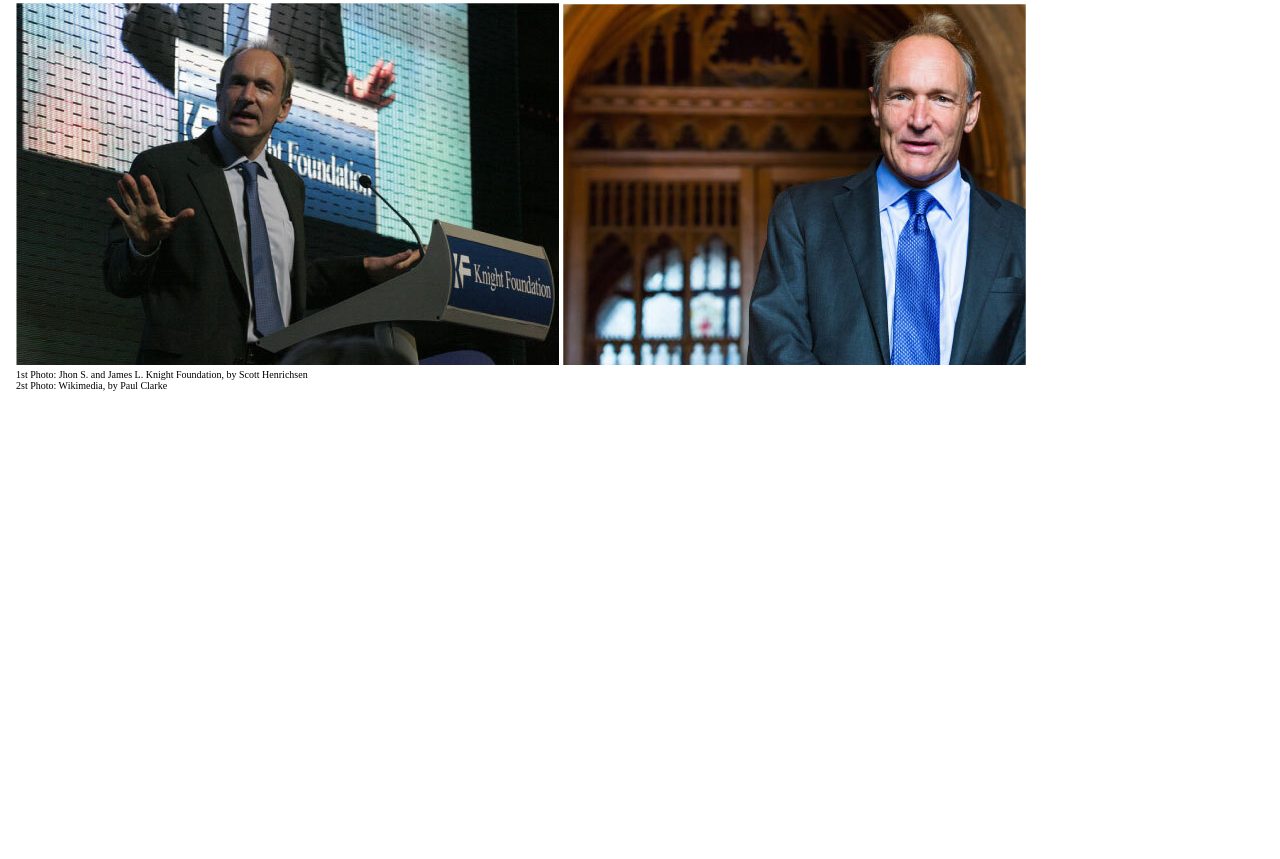
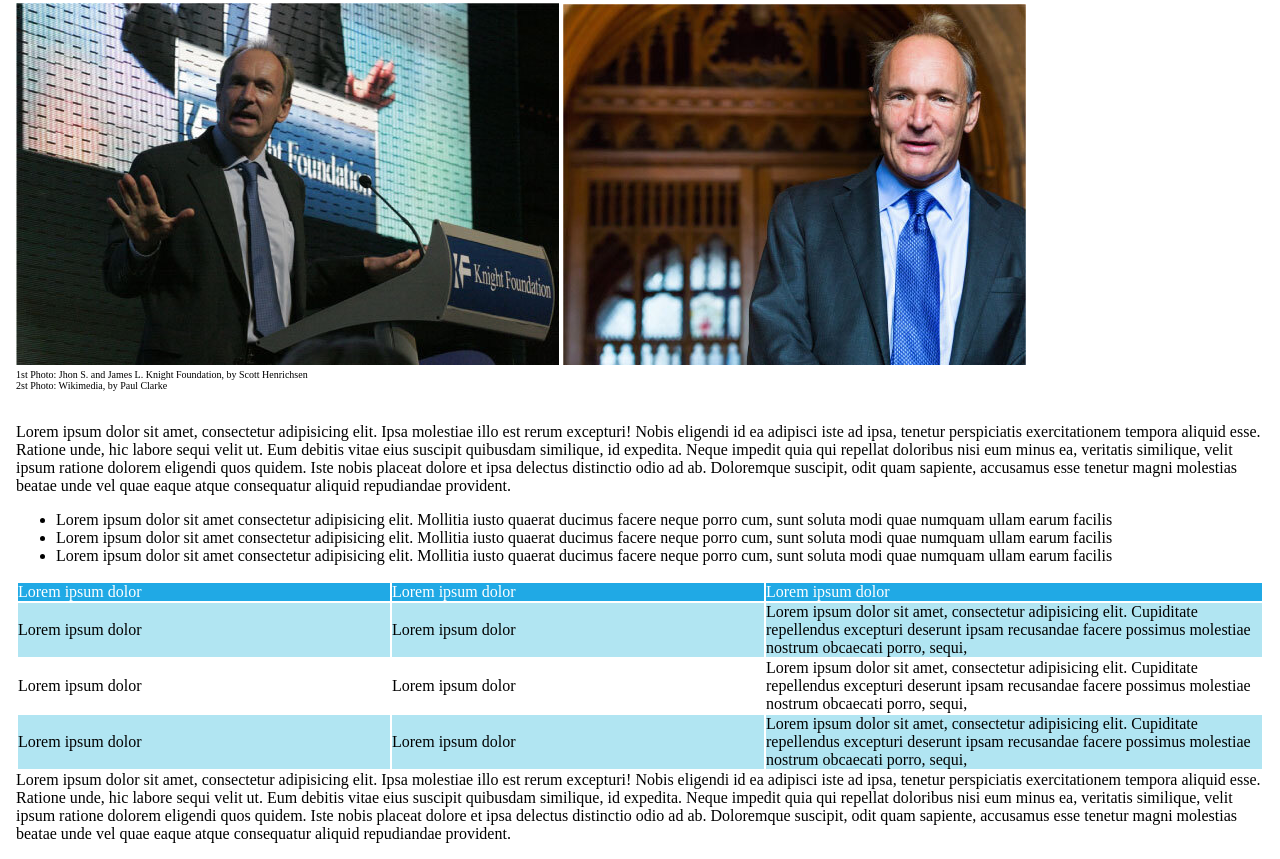
Before and after one commit to Matteoga95/html-css-booleaner, a plain HTML site: page index.html in a window 1280 px wide. Shown: the part 312-1171 px from the top of the page. Before the commit the page ends 800 px from the top, so only its background shows below. Drawn offline with Linux system fonts and the light colour scheme.

Commit message:
corpo pagina ( main )

```diff
--- a/css/style.css
+++ b/css/style.css
@@ -44,3 +44,30 @@ a{
     color: rgba(53,177,231,255);
     font-weight: bold;
 }
+
+.terza_colonna{
+    width: 40%;
+}
+.riga_azzurra{
+    background-color: rgba(177,229,242,255);
+}
+thead{
+
+    background-color: rgba(32,169,229,255);
+    color: white;
+}
+
+
+td{
+    margin: 0em;
+    padding: 0em;
+}
+
+footer {
+    margin: 1em;
+    padding: auto;
+}
+
+h4{
+    color: grey;
+}
--- a/index.html
+++ b/index.html
@@ -44,8 +44,6 @@
                     <p class="sotto_descrizioni">2st Photo: Wikimedia, by Paul Clarke</p>
                 </div>
 
-
-
             </section>
 
 
@@ -54,19 +52,63 @@
         <!-- sezione corpo della pagina di testo -->
         <section>
 
+            <p>Lorem ipsum dolor sit amet, consectetur adipisicing elit. Ipsa molestiae illo est rerum excepturi! Nobis eligendi id ea adipisci iste ad ipsa, tenetur perspiciatis exercitationem tempora aliquid esse. Ratione unde, hic labore sequi velit ut. Eum debitis vitae eius suscipit quibusdam similique, id expedita. Neque impedit quia qui repellat doloribus nisi eum minus ea, veritatis similique, velit ipsum ratione dolorem eligendi quos quidem. Iste nobis placeat dolore et ipsa delectus distinctio odio ad ab. Doloremque suscipit, odit quam sapiente, accusamus esse tenetur magni molestias beatae unde vel quae eaque atque consequatur aliquid repudiandae provident.</p>
+
+            <ul>
+                <li>Lorem ipsum dolor sit amet consectetur adipisicing elit. Mollitia iusto quaerat ducimus facere neque porro cum, sunt soluta modi quae numquam ullam earum facilis </li>
+                <li>Lorem ipsum dolor sit amet consectetur adipisicing elit. Mollitia iusto quaerat ducimus facere neque porro cum, sunt soluta modi quae numquam ullam earum facilis </li>
+                <li>Lorem ipsum dolor sit amet consectetur adipisicing elit. Mollitia iusto quaerat ducimus facere neque porro cum, sunt soluta modi quae numquam ullam earum facilis </li>
+            </ul>
+
+            <!-- tabella azzurra -->
+            <table>
+                <thead >
+                    <tr>
+                        <td>Lorem ipsum dolor </td>
+                        <td>Lorem ipsum dolor </td>
+                        <td>Lorem ipsum dolor </td>
+                    </tr>
+                </thead>
+
+                <tbody>
+
+                    <tr class="riga_azzurra">
+                        <td>Lorem ipsum dolor </td>
+                        <td>Lorem ipsum dolor </td>
+                        <td class="terza_colonna">Lorem ipsum dolor sit amet, consectetur adipisicing elit. Cupiditate repellendus excepturi deserunt ipsam recusandae facere possimus molestiae nostrum obcaecati porro, sequi, </td>
+                    </tr>
+
+                    <tr>
+                        <td>Lorem ipsum dolor </td>
+                        <td>Lorem ipsum dolor </td>
+                        <td class="terza_colonna">Lorem ipsum dolor sit amet, consectetur adipisicing elit. Cupiditate repellendus excepturi deserunt ipsam recusandae facere possimus molestiae nostrum obcaecati porro, sequi, </td>
+                    </tr>
+
+                    <tr class="riga_azzurra">
+                        <td>Lorem ipsum dolor </td>
+                        <td>Lorem ipsum dolor </td>
+                        <td class="terza_colonna">Lorem ipsum dolor sit amet, consectetur adipisicing elit. Cupiditate repellendus excepturi deserunt ipsam recusandae facere possimus molestiae nostrum obcaecati porro, sequi, </td>
+                    </tr>
+
+
+
+                </tbody>
+            </table>
+
+            <p>Lorem ipsum dolor sit amet, consectetur adipisicing elit. Ipsa molestiae illo est rerum excepturi! Nobis eligendi id ea adipisci iste ad ipsa, tenetur perspiciatis exercitationem tempora aliquid esse. Ratione unde, hic labore sequi velit ut. Eum debitis vitae eius suscipit quibusdam similique, id expedita. Neque impedit quia qui repellat doloribus nisi eum minus ea, veritatis similique, velit ipsum ratione dolorem eligendi quos quidem. Iste nobis placeat dolore et ipsa delectus distinctio odio ad ab. Doloremque suscipit, odit quam sapiente, accusamus esse tenetur magni molestias beatae unde vel quae eaque atque consequatur aliquid repudiandae provident.</p>
+
 
 
         </section>
-
-
-
-
 
     </main>
      <!-- /main -->
 
       <!-- footer -->
-    <footer></footer>
+    <footer>
+
+
+    </footer>
       <!-- /footer -->
 </body>
 </html>
```
